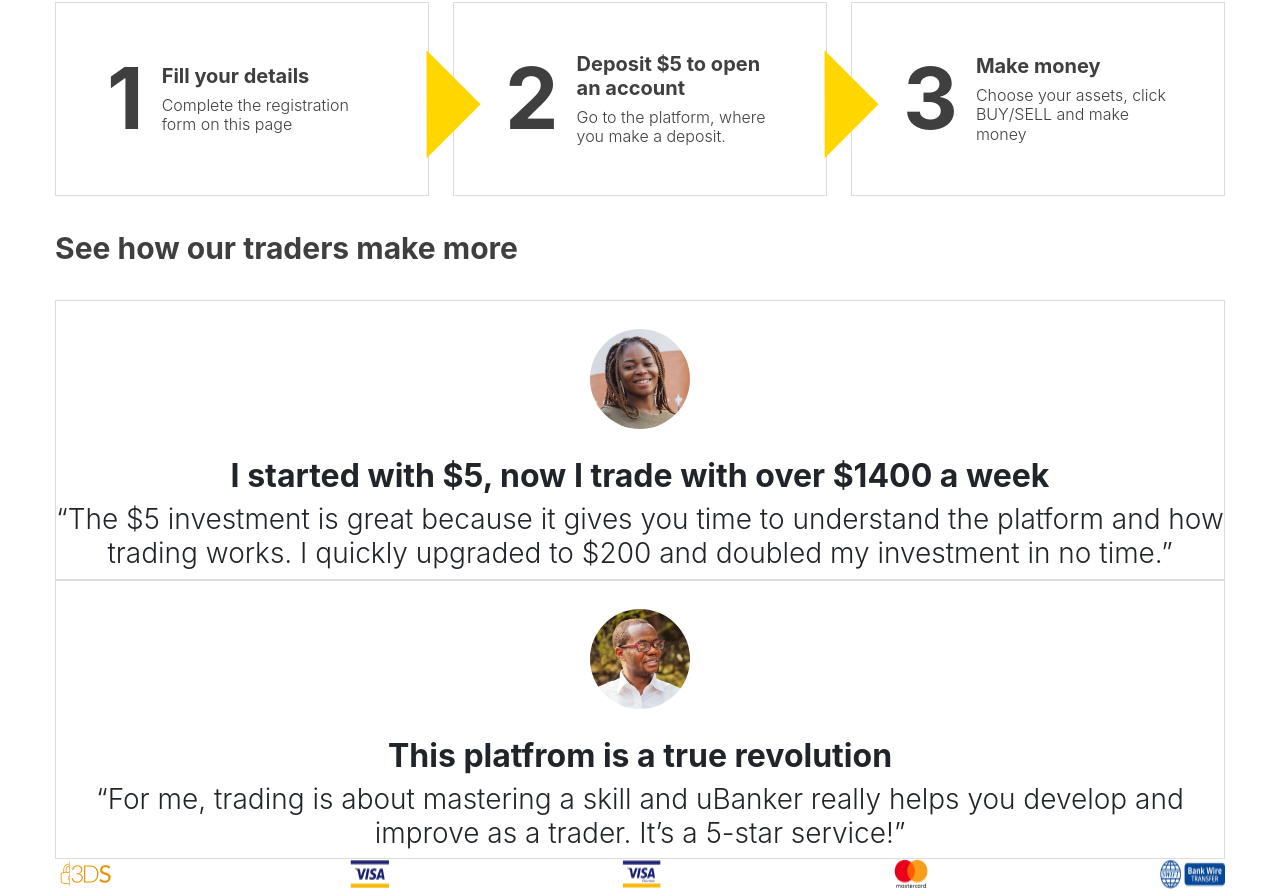
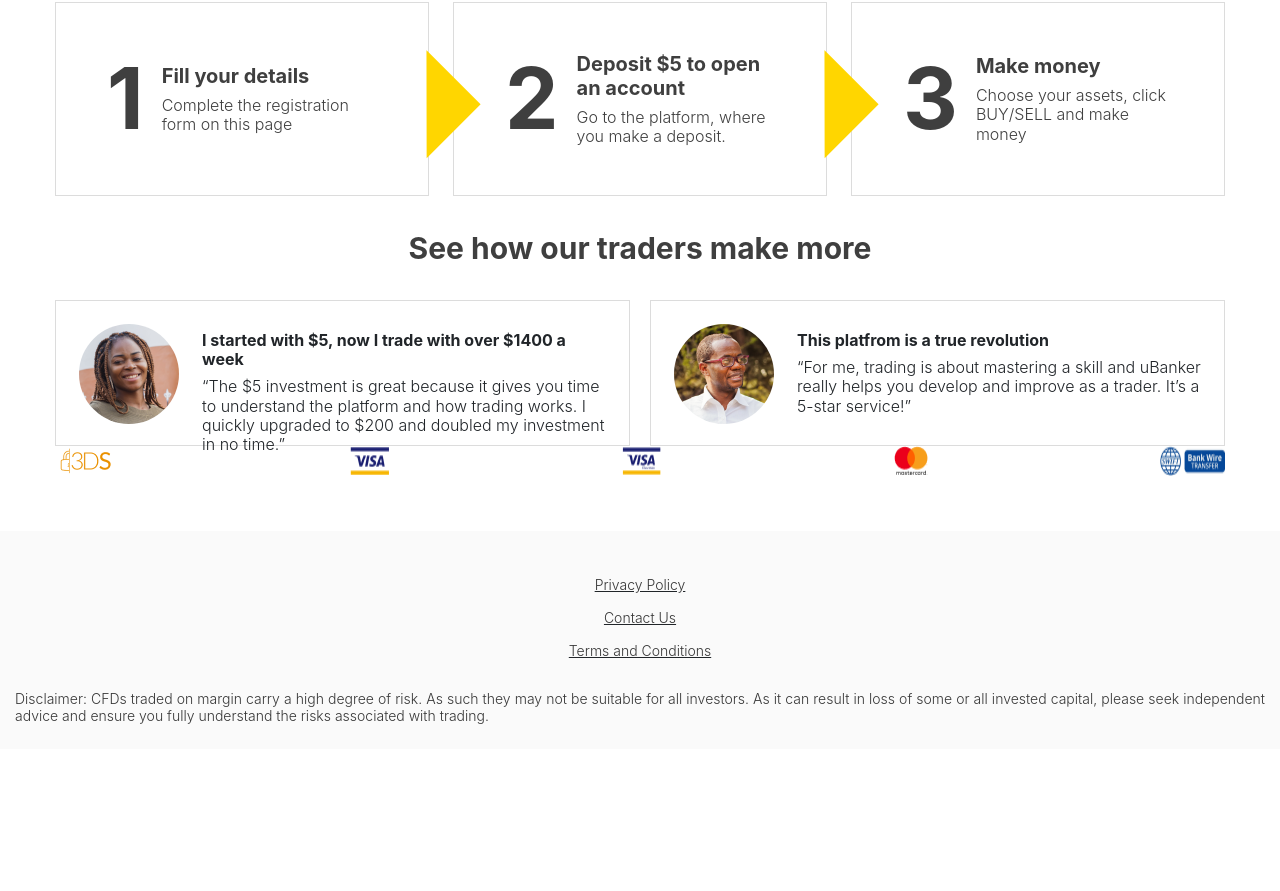
Before and after one commit to dreadlocker/ui-task, a Vue app: page / in a window 1280 px wide. Shown: the part 602-1493 px from the top of the page. After the commit the page ends 1351 px from the top, so only its background shows below. Built offline with nearby package versions, Linux system fonts and the light colour scheme.

Commit message:
SASS fix for PC for Traders and Traders header

```diff
--- a/src/assets/styles/main.sass
+++ b/src/assets/styles/main.sass
@@ -39,7 +39,6 @@ body
 .trader-image
   width: 100px
   height: 100px
-  margin: 28px auto
   border-radius: 50%
 // HomePageContent END
 
@@ -138,10 +137,16 @@ body
       margin-bottom: 0
   .trader-header, .trader-quote
     width: 280px
+    text-align: center
   .trader-header
     font-size: 16px
   .trader-quote
     font-size: 14px
+
+  .trader-image
+    margin: 28px auto
+  .trader-holder
+    flex-direction: column
 
 @media (min-width: $min-pc-width)
   .page-header-text
@@ -174,7 +179,7 @@ body
     font-size: 30px
     height: 104px
 
-  .steps-holder
+  .windows-holder
     display: flex
     justify-content: space-between
   .step-holder
@@ -187,3 +192,14 @@ body
       transform: rotate(-45deg)
   .step-content
     font-size: 16px
+
+  .trader-image
+    margin: 23px
+  .trader-holder
+    width: 575px
+    height: 146px
+  .trader-info-holder
+    padding: 30px 23px 30px 0
+  .trader-header, .trader-quote
+    font-size: 16px
+    text-align: left
--- a/src/views/HomePage/HomePageContent.vue
+++ b/src/views/HomePage/HomePageContent.vue
@@ -2,7 +2,7 @@
   <div>
     <div class="content-holder mx-auto">
       <div class="content-header d-flex align-items-center justify-content-center mx-auto font-weight-bold text-center">{{stepsHeader}}</div>
-      <div class="steps-holder">
+      <div class="windows-holder">
         <HomePageStep
           v-for="(step, index) in steps"
           :key="step[index]"
@@ -11,8 +11,8 @@
         />
       </div>
 
-      <div class="content-header d-flex align-items-center mx-auto font-weight-bold text-center">{{tradersHeader}}</div>
-      <div>
+      <div class="content-header d-flex align-items-center justify-content-center mx-auto font-weight-bold text-center">{{tradersHeader}}</div>
+      <div class="windows-holder">
         <HomePageTrader
           v-for="(trader, index) in traders"
           :key="trader[index]"
--- a/src/views/HomePage/HomePageTrader.vue
+++ b/src/views/HomePage/HomePageTrader.vue
@@ -1,11 +1,13 @@
 <template>
-  <div class="trader-holder d-flex flex-column window-divider">
+  <div class="trader-holder d-flex window-divider">
     <img
       :src="trader.image"
       class="trader-image"
     >
-    <h2 class="trader-header font-weight-bold mx-auto text-center">{{trader.header}}</h2>
-    <h3 class="trader-quote font-weight-light mx-auto text-center">{{trader.info}}</h3>
+    <div class="trader-info-holder">
+      <h2 class="trader-header font-weight-bold mx-auto">{{trader.header}}</h2>
+      <h3 class="trader-quote font-weight-light mx-auto">{{trader.info}}</h3>
+    </div>
   </div>
 </template>
 
```
